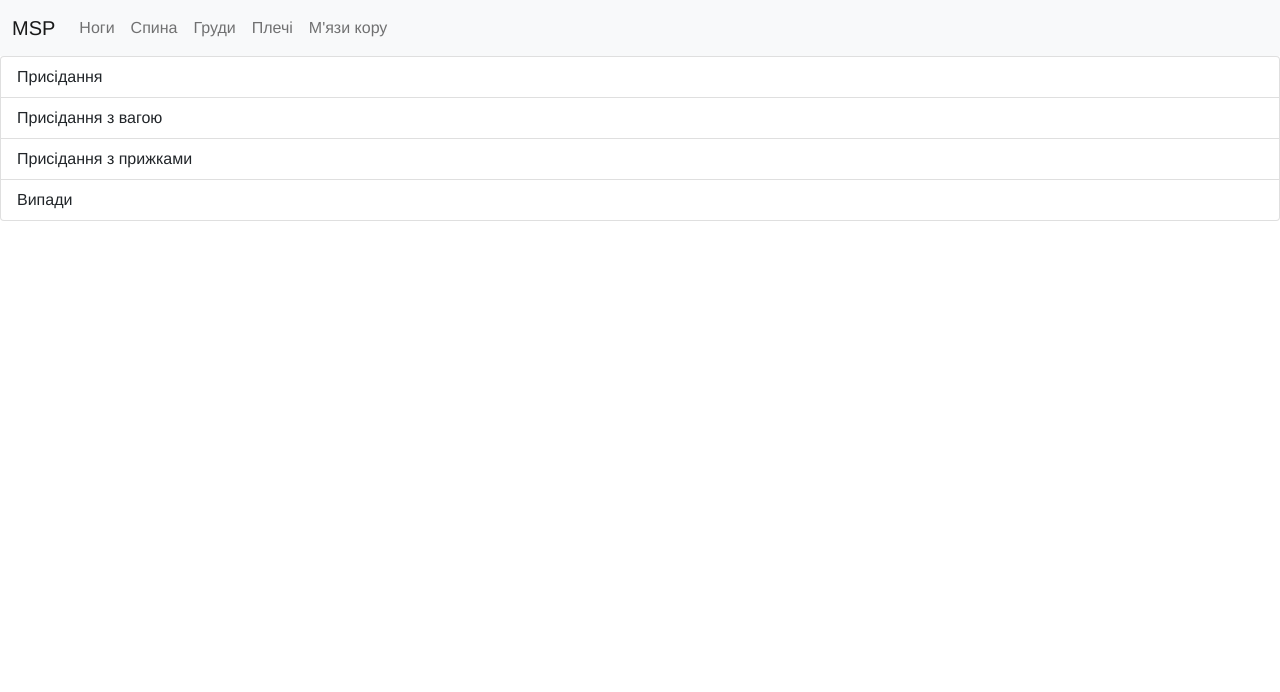
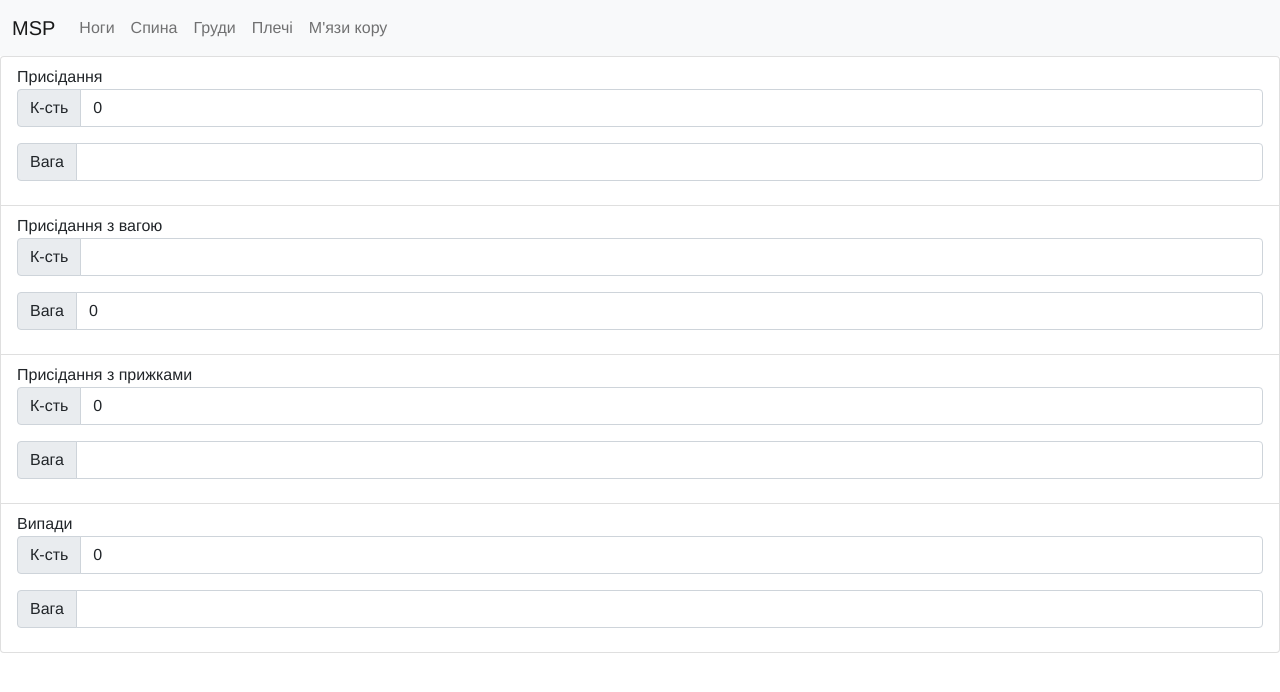
Before and after one commit to RomanZaritskyi/sportapp, a JavaScript app: page /legs in a window 1280 px wide. Shown: the top 692 px of the page. Built offline with nearby package versions, Linux system fonts and the light colour scheme.

Commit message:
feature: add inputs

```diff
--- a/src/components/abb/abb.vue
+++ b/src/components/abb/abb.vue
@@ -12,15 +12,19 @@ export default {
     exercises: [
       {
         name: 'Підйом нін на турніку',
+        count: '',
       },
       {
         name: 'Підйом колін на турніку',
+        count: '',
       },
       {
         name: 'Підйом нін на брусах',
+        count: '',
       },
       {
         name: 'Підйом колін на брусах',
+        count: '',
       },
     ],
   }),
--- a/src/components/back/back.vue
+++ b/src/components/back/back.vue
@@ -12,18 +12,24 @@ export default {
     exercises: [
       {
         name: 'Широкі підтягування',
+        count: '',
       },
       {
         name: 'Середні підтягування',
+        count: '',
       },
       {
         name: 'Вузькі підтягування',
+        count: '',
       },
       {
         name: 'Зворотні підтягування',
+        count: '',
       },
       {
         name: 'Підтягування з вагою',
+        count: '',
+        weight: '0',
       },
     ],
   }),
--- a/src/components/chest/chest.vue
+++ b/src/components/chest/chest.vue
@@ -11,18 +11,25 @@ export default {
     exercises: [
       {
         name: 'Віджимання від підлоги',
+        count: '0',
       },
       {
         name: 'Бруси',
+        count: '0',
       },
       {
         name: 'Віджимання ∠30°',
+        count: '0',
       },
       {
         name: 'Віджимання ∠120°',
+        count: '0',
       },
     ],
   }),
+  updated() {
+    console.log(this.exercises);
+  },
 };
 </script>
 <style></style>
--- a/src/components/legs/legs.vue
+++ b/src/components/legs/legs.vue
@@ -10,10 +10,23 @@ export default {
   components: { ExercisesList },
   data: () => ({
     exercises: [
-      { name: 'Присідання' },
-      { name: 'Присідання з вагою' },
-      { name: 'Присідання з прижками' },
-      { name: 'Випади' },
+      {
+        name: 'Присідання',
+        count: '0',
+      },
+      {
+        name: 'Присідання з вагою',
+        count: '',
+        weight: '0',
+      },
+      {
+        name: 'Присідання з прижками',
+        count: '0',
+      },
+      {
+        name: 'Випади',
+        count: '0',
+      },
     ],
   }),
 };
--- a/src/components/shared/exercises-list.vue
+++ b/src/components/shared/exercises-list.vue
@@ -5,8 +5,37 @@
       class="list-group-item list-group-item-action"
       v-for="(exercise, idx) in exercises"
       :key="idx"
-      >{{ exercise.name }}</a
     >
+      <span>
+        {{ exercise.name }}
+      </span>
+
+      <div class="input-group mb-3">
+        <span class="input-group-text" id="inputGroup-sizing-default"
+          >К-сть</span
+        >
+        <input
+          v-model="exercise.count"
+          type="text"
+          class="form-control"
+          aria-label="Sizing example input"
+          aria-describedby="inputGroup-sizing-default"
+        />
+      </div>
+
+      <div class="input-group mb-3">
+        <span class="input-group-text" id="inputGroup-sizing-default"
+          >Вага</span
+        >
+        <input
+          v-model="exercise.weight"
+          type="text"
+          class="form-control"
+          aria-label="Sizing example input"
+          aria-describedby="inputGroup-sizing-default"
+        />
+      </div>
+    </a>
   </div>
 </template>
 
--- a/src/components/shoulders/shoulders.vue
+++ b/src/components/shoulders/shoulders.vue
@@ -12,15 +12,19 @@ export default {
     exercises: [
       {
         name: 'Віджиманя ∠90°',
+        count: '',
       },
       {
         name: 'Махи в сторони',
+        count: '',
       },
       {
         name: 'Махи вперед',
+        count: '',
       },
       {
         name: 'Махи в наклоні',
+        count: '',
       },
     ],
   }),
```
